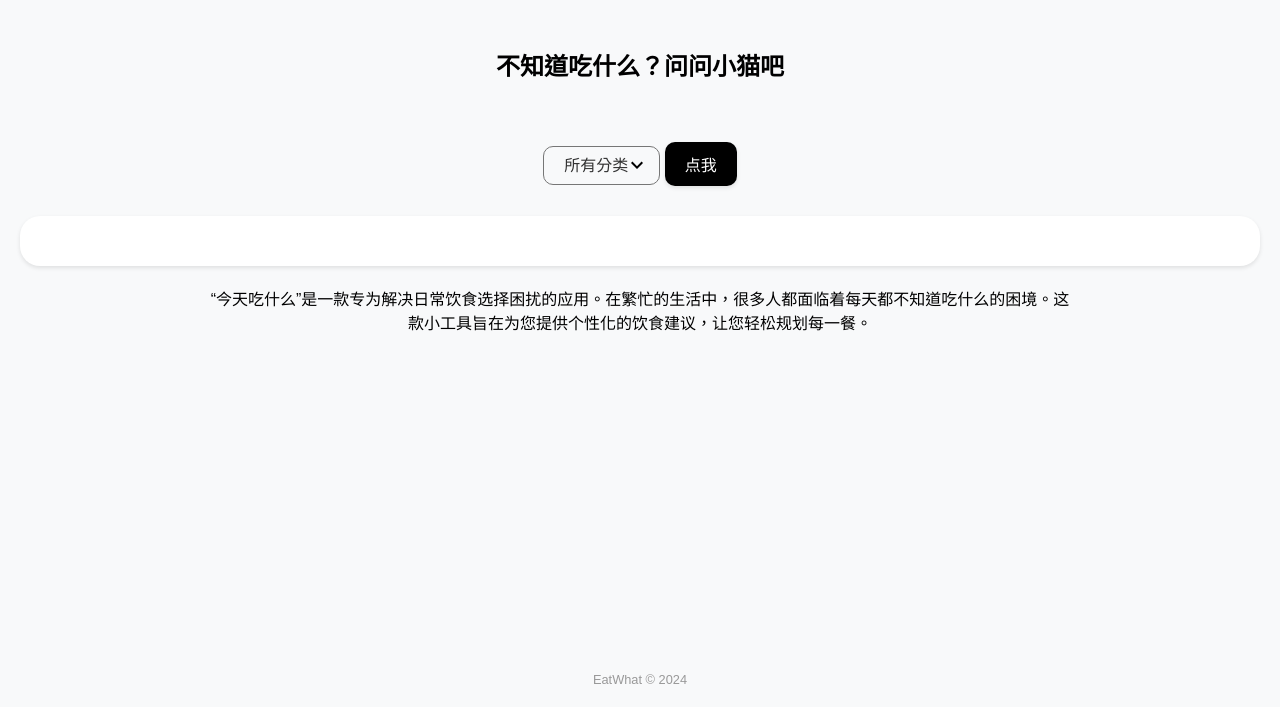
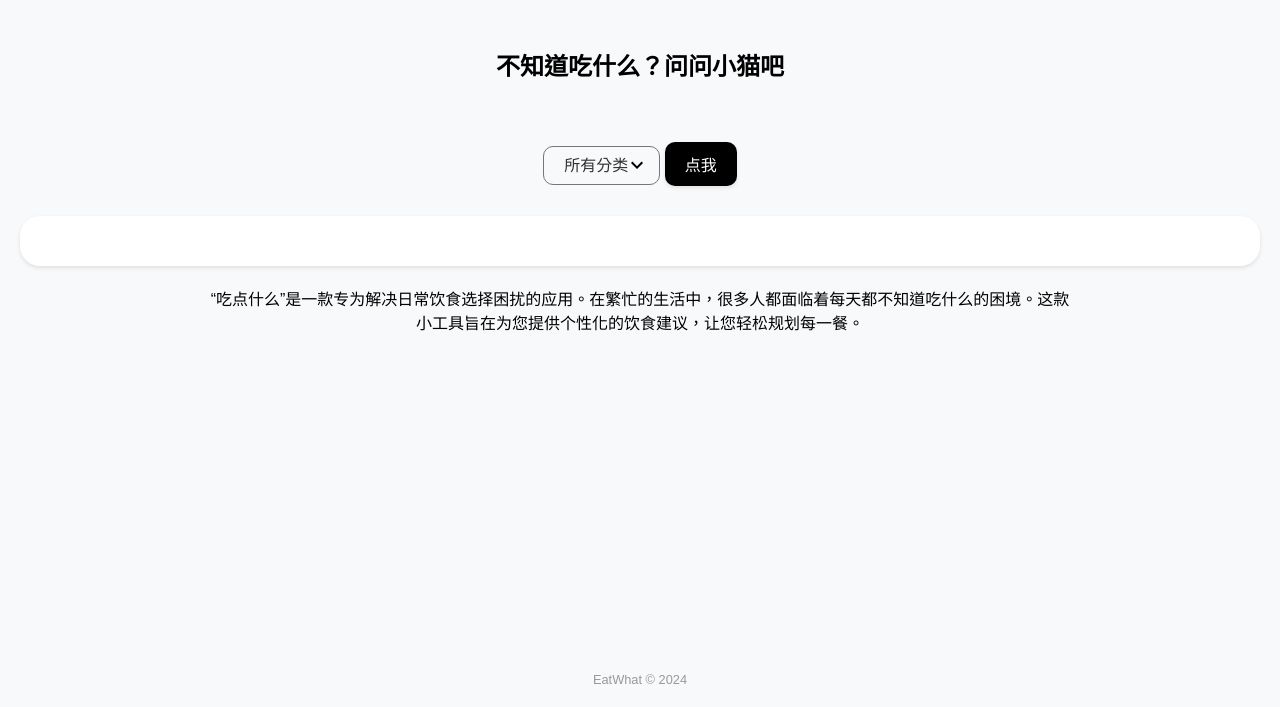
Before and after one commit to moranfong/EatWhat, a plain HTML site: page index.html in a window 1280 px wide. Shown: the part 93-800 px from the top of the page. Drawn offline with Linux system fonts and the light colour scheme; a web font is replaced by a local one.

Commit message:
修改主页描述文本

```diff
--- a/index.html
+++ b/index.html
@@ -8,8 +8,8 @@
     <meta name="apple-mobile-web-app-status-bar-style" content="#f8f9fa"/>
     <meta name="viewport" content="width=device-width, initial-scale=1.0">
     <title>吃点什么，小猫告诉你</title>
-    <meta name="keywords" content="今天吃什么, 今天中午吃什么, 今天早饭吃什么, 今天晚饭吃什么, 今天午饭吃什么" />
-    <meta name="description" content="今天中午吃什么？这是一个很无聊的工具，但能解决你的人生一大困扰！选择困难户必备！" />
+    <meta name="keywords" content="吃点什么，今天吃什么, 今天中午吃什么, 今天早饭吃什么, 今天晚饭吃什么, 今天午饭吃什么" />
+    <meta name="description" content="吃点什么？这是一个很无聊的工具，但能解决你的人生一大困扰！选择困难户必备！" />
     <link rel="stylesheet" href="/style/style.css"> <!-- 引入外部样式表 -->
     <link rel="shortcut icon" href="/ico/favicon.ico" type="image/x-icon">
     <link rel="icon" href="/ico/favicon.ico">
@@ -61,7 +61,7 @@
     <div id="food-info"></div>
 
     <script src="js/foods.js"></script>
-    <p>“今天吃什么”是一款专为解决日常饮食选择困扰的应用。在繁忙的生活中，很多人都面临着每天都不知道吃什么的困境。这款小工具旨在为您提供个性化的饮食建议，让您轻松规划每一餐。</p>
+    <p>“吃点什么”是一款专为解决日常饮食选择困扰的应用。在繁忙的生活中，很多人都面临着每天都不知道吃什么的困境。这款小工具旨在为您提供个性化的饮食建议，让您轻松规划每一餐。</p>
 
 </body>
 <footer>
```
